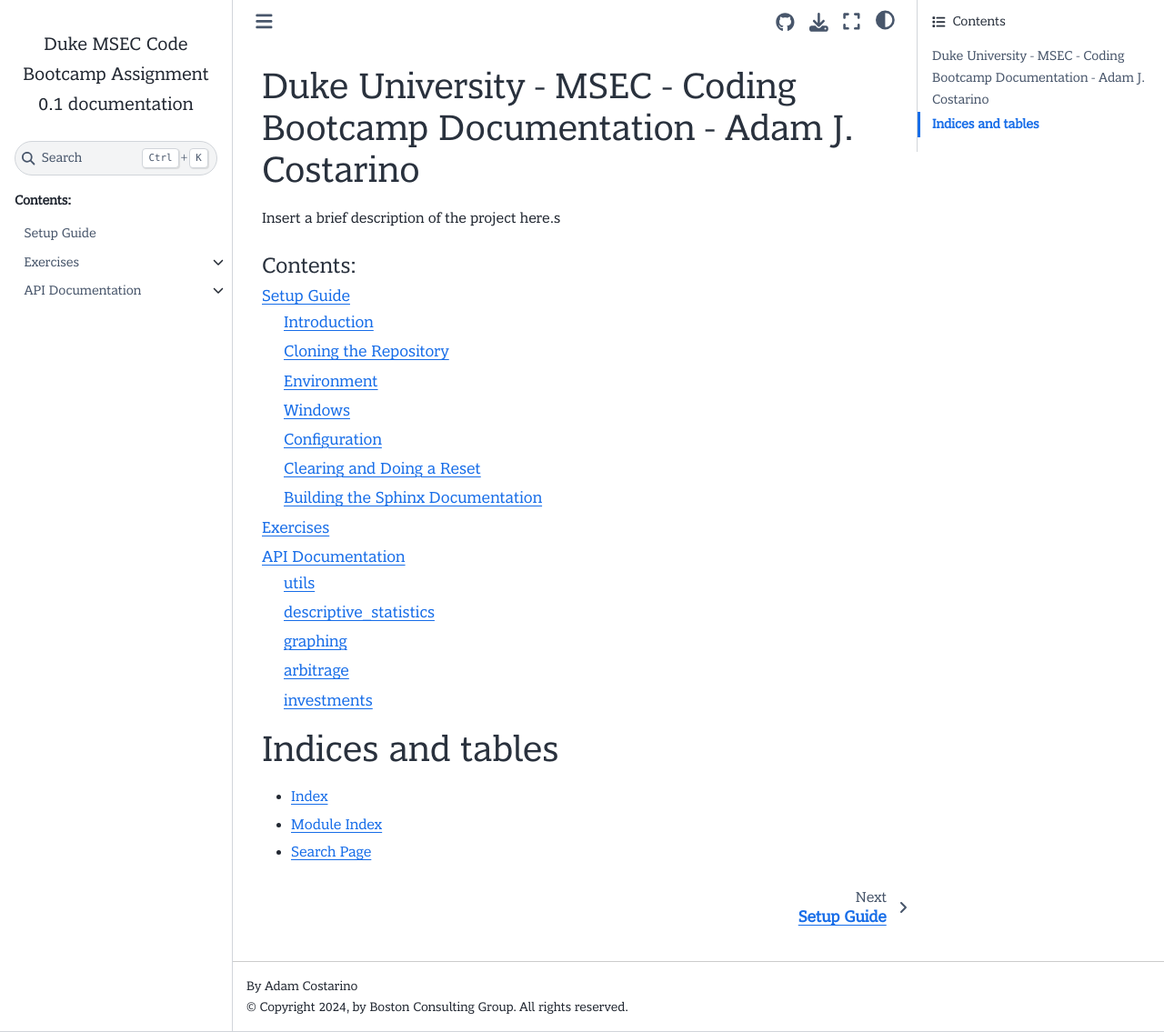
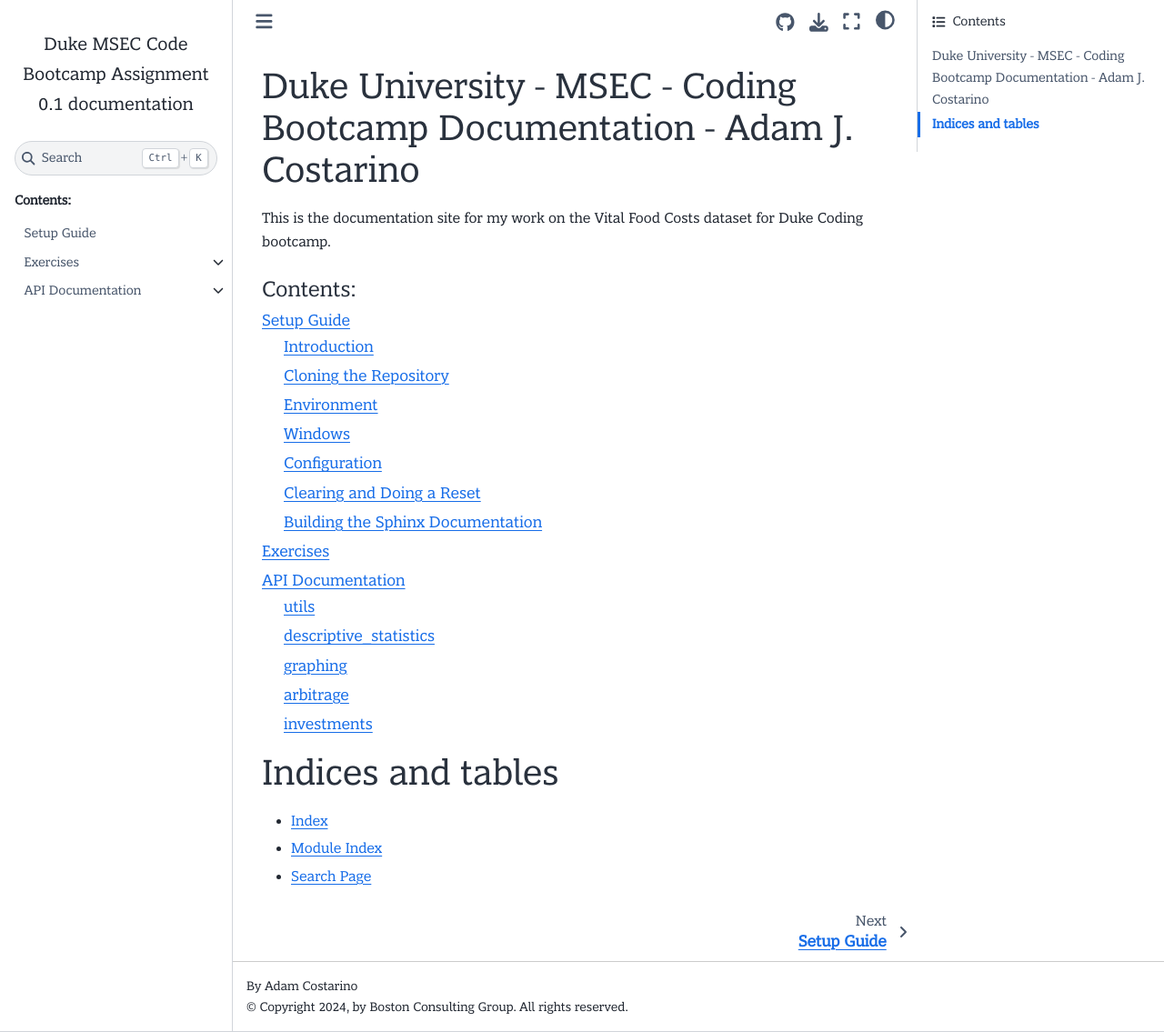
Before and after one commit to ajcost/duke-msec-bootcamp, a Sphinx documentation site: the page built from docs/source/index.rst, in a window 1280 px wide and 1135 px high. Shown: the whole window at 91% size. Built offline with Sphinx 7.4.7 and the Sphinx Book theme 1.1.4, drawn with Linux system fonts in a browser that asks for light colours; pages that are not in the unit, such as notebooks, are missing from menus.

Commit message:
Update index.rst

```diff
--- a/docs/source/index.rst
+++ b/docs/source/index.rst
@@ -6,7 +6,7 @@
 Duke University - MSEC - Coding Bootcamp Documentation - Adam J. Costarino
 =====================================
 
-Insert a brief description of the project here.s
+This is the documentation site for my work on the Vital Food Costs dataset for Duke Coding bootcamp.
 
 .. toctree::
    :maxdepth: 2
```
